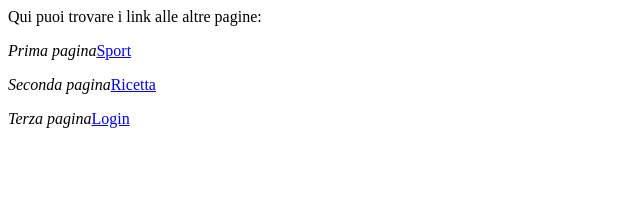
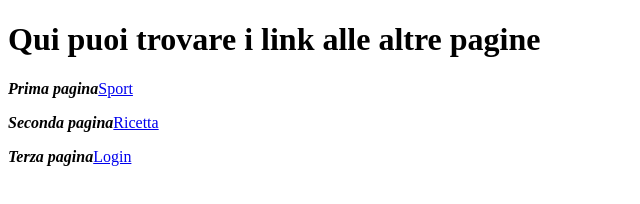
Before and after one commit to AngeloCARAVELLA/MyWebSite, a plain HTML site: page index.html in a window 1280 px wide. Shown: the whole page, without its empty margins (0-640 px from the left). Drawn offline with Linux system fonts and the light colour scheme.

Commit message:
ho solo aggiustato il codice da alcune parti ma il resto lo finisco domani

```diff
--- a/index.html
+++ b/index.html
@@ -1,4 +1,16 @@
-<p> Qui puoi trovare i link alle altre pagine:  </p>
-<p><em>Prima pagina</em><a href="file:///home/angelo/proggit/sport.html">Sport</a></p>
-<p><em>Seconda pagina</em><a href="file:///home/angelo/proggit/ricetta.html">Ricetta</a></p>
-<p><em>Terza pagina</em><a href="file:///home/angelo/proggit/login.html">Login</a></p>
+<!DOCTYPE html>
+<html>
+
+<head>
+  <meta charset ="uft -8">
+<title>Qui puoi trovare i link alle altre pagine</title>
+</head>
+
+<body>
+  <h1>Qui puoi trovare i link alle altre pagine</h1>
+  <p><em><strong>Prima pagina</strong></em><a href="sport.html">Sport</a></p>
+  <p><em><strong>Seconda pagina</strong></em><a href="ricetta.html">Ricetta</a></p>
+  <p><em><strong>Terza pagina</strong></em><a href="login.html">Login<a/></p>
+
+</body>
+</html>
```
